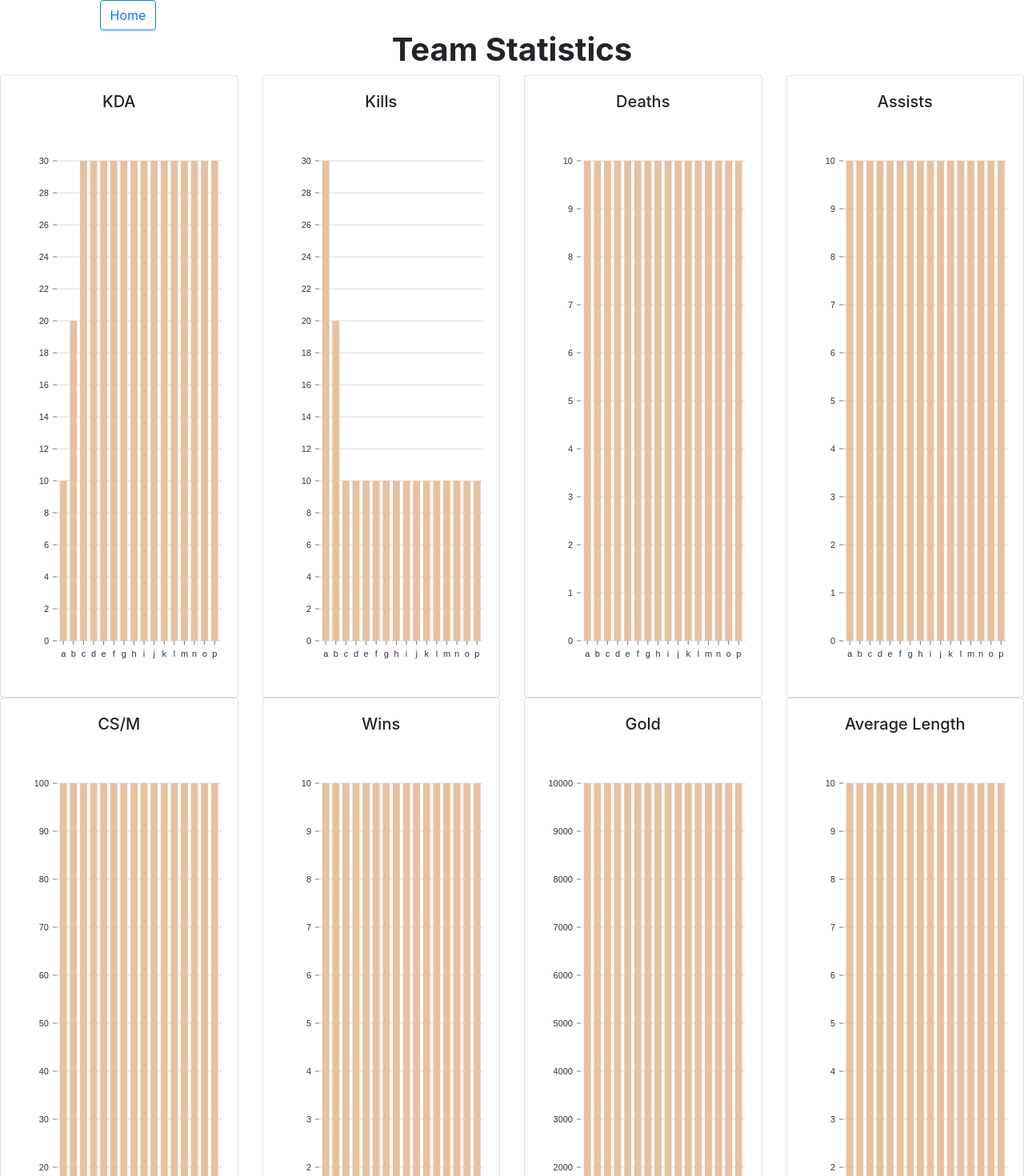
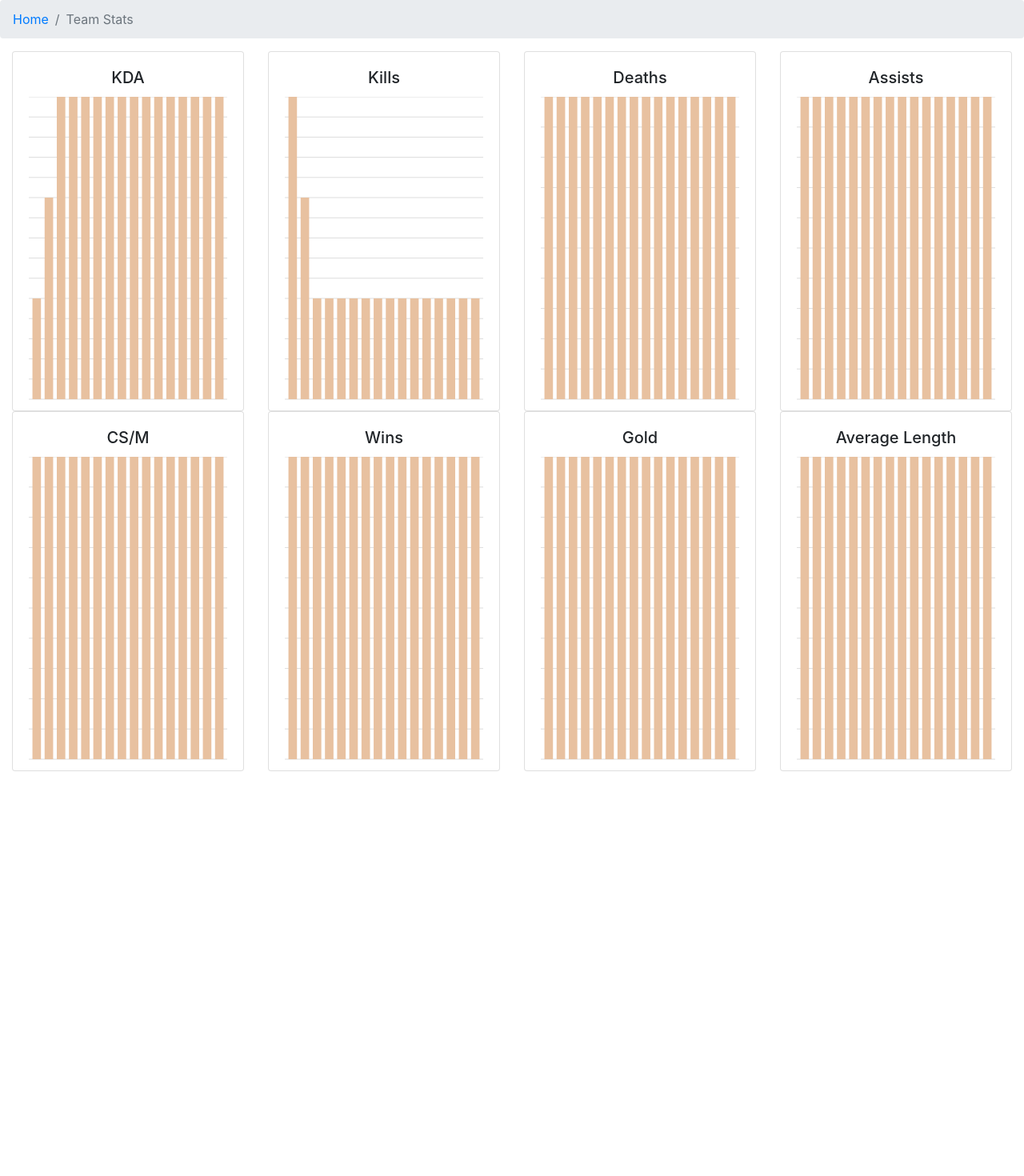
Before and after one commit to Juuiko/Tourney-Stats-Visualiser, a React (Create React App) app: page /team-stats in a window 1280 px wide. Shown: the top 1470 px of the page at 80% size. After the commit the page ends 979 px from the top, so only its background shows below. Built offline with nearby package versions, Linux system fonts and the light colour scheme.

Commit message:
Added fluid containers to every page and cleaned up titles

```diff
--- a/src/components/bar-chart.js
+++ /dev/null
@@ -1,68 +0,0 @@
-import React, { Component } from 'react'
-
-import 'bootstrap/dist/css/bootstrap.min.css'
-import { ResponsiveBar } from '@nivo/bar'
-import Data from '../media/teamStats.json'
-
-class BarChart extends Component {
-
-     MyResponsiveBar = ({ data }) => (
-         <ResponsiveBar
-             data={Data}
-             keys={[ this.props.keys ]}
-             indexBy="teamName"
-             margin={{ top: 50, right: 0, bottom: 50, left: 50 }}
-             padding={0.3}
-             colors={{ scheme: 'nivo' }}
-             defs={[
-                 {
-                     id: 'dots',
-                     type: 'patternDots',
-                     background: 'inherit',
-                     color: '#38bcb2',
-                     size: 4,
-                     padding: 1,
-                     stagger: true
-                 },
-                 {
-                     id: 'lines',
-                     type: 'patternLines',
-                     background: 'inherit',
-                     color: '#eed312',
-                     rotation: -45,
-                     lineWidth: 6,
-                     spacing: 10
-                 }
-             ]}
-             borderColor={{ from: 'color', modifiers: [ [ 'darker', 1.6 ] ] }}
-             axisTop={null}
-             axisRight={null}
-             axisBottom={{
-                 tickSize: 5,
-                 tickPadding: 5,
-                 tickRotation: 0,
-             }}
-             axisLeft={{
-                 tickSize: 5,
-                 tickPadding: 5,
-                 tickRotation: 0,
-             }}
-             enableLabel={false}
-             animate={true}
-             motionStiffness={90}
-             motionDamping={15}
-         />
-     )
-
-  render() {
-    return (
-      <div className="container">
-        <div className="row" style={{ height: '700px' }}>
-             {this.MyResponsiveBar(Data)}
-        </div>
-      </div>
-    )
-  }
-}
-
-export default BarChart
--- a/src/components/chart-card.js
+++ b/src/components/chart-card.js
@@ -1,14 +1,55 @@
 import Card from 'react-bootstrap/Card'
 import React, { Component } from 'react'
+import { ResponsiveBar } from '@nivo/bar'
 
 class GraphCard extends Component {
 
+     MyResponsiveBar = ({ data }) => (
+         <ResponsiveBar
+             data={this.props.data}
+             keys={[ this.props.graph ]}
+             indexBy={this.props.index}
+             margin={{ top: 0, right: 0, bottom: 30, left: 0 }}
+             padding={0.3}
+             colors={{ scheme: 'nivo' }}
+             defs={[
+                 {
+                     id: 'dots',
+                     type: 'patternDots',
+                     background: 'inherit',
+                     color: '#38bcb2',
+                     size: 4,
+                     padding: 1,
+                     stagger: true
+                 },
+                 {
+                     id: 'lines',
+                     type: 'patternLines',
+                     background: 'inherit',
+                     color: '#eed312',
+                     rotation: -45,
+                     lineWidth: 6,
+                     spacing: 10
+                 }
+             ]}
+             borderColor={{ from: 'color', modifiers: [ [ 'darker', 1.6 ] ] }}
+             axisTop={null}
+             axisRight={null}
+             axisBottom={null}
+             axisLeft={null}
+             enableLabel={false}
+             animate={true}
+             motionStiffness={90}
+             motionDamping={15}
+         />
+     )
+
   render() {
     return (
-      <Card onClick={this.onClick} tag="a" className="graph-card">
+      <Card onClick={this.onClick} tag="a" className="graph-card" style={{ height: '450px' }}>
         <Card.Body>
           <Card.Title className="card-title">{this.props.title}</Card.Title>
-          {this.props.graph}
+          {this.MyResponsiveBar(this.props.data)}
         </Card.Body>
       </Card>
     )
--- /dev/null
+++ b/src/media/playerStats.json
@@ -0,0 +1,197 @@
+[
+     {
+          "playerName": "a",
+          "kda": 10,
+          "kills": 30,
+          "deaths": 10,
+          "assists": 10,
+          "csm": 100,
+          "dpm": 10,
+          "vsm": 1000,
+          "killPart": 10,
+          "multiKills": 10,
+          "goldShare": 10
+     },
+     {
+          "playerName": "b",
+          "kda": 10,
+          "kills": 30,
+          "deaths": 10,
+          "assists": 10,
+          "csm": 100,
+          "dpm": 10,
+          "vsm": 1000,
+          "killPart": 10,
+          "multiKills": 10,
+          "goldShare": 10
+     },
+     {
+          "playerName": "c",
+          "kda": 10,
+          "kills": 30,
+          "deaths": 10,
+          "assists": 10,
+          "csm": 100,
+          "dpm": 10,
+          "vsm": 1000,
+          "killPart": 10,
+          "multiKills": 10,
+          "goldShare": 10
+     },
+     {
+          "playerName": "d",
+          "kda": 10,
+          "kills": 30,
+          "deaths": 10,
+          "assists": 10,
+          "csm": 100,
+          "dpm": 10,
+          "vsm": 1000,
+          "killPart": 10,
+          "multiKills": 10,
+          "goldShare": 10
+     },
+     {
+          "playerName": "e",
+          "kda": 10,
+          "kills": 30,
+          "deaths": 10,
+          "assists": 10,
+          "csm": 100,
+          "dpm": 10,
+          "vsm": 1000,
+          "killPart": 10,
+          "multiKills": 10,
+          "goldShare": 10
+     },
+     {
+          "playerName": "f",
+          "kda": 10,
+          "kills": 30,
+          "deaths": 10,
+          "assists": 10,
+          "csm": 100,
+          "dpm": 10,
+          "vsm": 1000,
+          "killPart": 10,
+          "multiKills": 10,
+          "goldShare": 10
+     },
+     {
+          "playerName": "g",
+          "kda": 10,
+          "kills": 30,
+          "deaths": 10,
+          "assists": 10,
+          "csm": 100,
+          "dpm": 10,
+          "vsm": 1000,
+          "killPart": 10,
+          "multiKills": 10,
+          "goldShare": 10
+     },
+     {
+          "playerName": "h",
+          "kda": 10,
+          "kills": 30,
+          "deaths": 10,
+          "assists": 10,
+          "csm": 100,
+          "dpm": 10,
+          "vsm": 1000,
+          "killPart": 10,
+          "multiKills": 10,
+          "goldShare": 10
+     },
+     {
+          "playerName": "i",
+          "kda": 10,
+          "kills": 30,
+          "deaths": 10,
+          "assists": 10,
+          "csm": 100,
+          "dpm": 10,
+          "vsm": 1000,
+          "killPart": 10,
+          "multiKills": 10,
+          "goldShare": 10
+     },
+     {
+          "playerName": "j",
+          "kda": 10,
+          "kills": 30,
+          "deaths": 10,
+          "assists": 10,
+          "csm": 100,
+          "dpm": 10,
+          "vsm": 1000,
+          "killPart": 10,
+          "multiKills": 10,
+          "goldShare": 10
+     },
+     {
+          "playerName": "k",
+          "kda": 10,
+          "kills": 30,
+          "deaths": 10,
+          "assists": 10,
+          "csm": 100,
+          "dpm": 10,
+          "vsm": 1000,
+          "killPart": 10,
+          "multiKills": 10,
+          "goldShare": 10
+     },
+     {
+          "playerName": "l",
+          "kda": 10,
+          "kills": 30,
+          "deaths": 10,
+          "assists": 10,
+          "csm": 100,
+          "dpm": 10,
+          "vsm": 1000,
+          "killPart": 10,
+          "multiKills": 10,
+          "goldShare": 10
+     },
+     {
+          "playerName": "m",
+          "kda": 10,
+          "kills": 30,
+          "deaths": 10,
+          "assists": 10,
+          "csm": 100,
+          "dpm": 10,
+          "vsm": 1000,
+          "killPart": 10,
+          "multiKills": 10,
+          "goldShare": 10
+     },
+     {
+          "playerName": "n",
+          "kda": 10,
+          "kills": 30,
+          "deaths": 10,
+          "assists": 10,
+          "csm": 100,
+          "dpm": 10,
+          "vsm": 1000,
+          "killPart": 10,
+          "multiKills": 10,
+          "goldShare": 10
+     },
+     {
+          "playerName": "o",
+          "kda": 10,
+          "kills": 30,
+          "deaths": 10,
+          "assists": 10,
+          "csm": 100,
+          "dpm": 10,
+          "vsm": 1000,
+          "killPart": 10,
+          "multiKills": 10,
+          "goldShare": 10
+     }
+]
--- a/src/pages/homepage.jsx
+++ b/src/pages/homepage.jsx
@@ -20,13 +20,13 @@ class HomePage extends Component {
 
   render() {
     return (
-      <div className="container col-md-12">
+      <div className="container-fluid">
            <TitleContainer
              title="Welcome to the Quantex Captain's Draft Stats Homepage!"
              subtitle="A web app to visualise player, team & champion stats along the course of the tournament."
            ></TitleContainer>
         <div className="row">
-        <ListGroup variant="flush" className="col-md-3 col-sm-6 p-3">
+        <ListGroup variant="flush" className="col-md-3 p-3">
           <ListGroup.Item><h4><b>Weekly Games (22-29):</b></h4></ListGroup.Item>
           <ListGroup.Item>HongFudge vs Corona Greens : 0 - 0</ListGroup.Item>
           <ListGroup.Item>Niallation vs Clint's Angels : <span style={{color: 'green'}}>2</span> - <span style={{color: 'red'}}>0</span></ListGroup.Item>
--- a/src/pages/player-stats.jsx
+++ b/src/pages/player-stats.jsx
@@ -1,124 +1,103 @@
 import React, { Component } from 'react'
+import { Link } from 'react-router-dom'
 
 import 'bootstrap/dist/css/bootstrap.min.css'
+import CardDeck from 'react-bootstrap/CardDeck'
+import Breadcrumb from 'react-bootstrap/Breadcrumb'
 import TitleContainer from '../components/title-container'
+import Card from '../components/chart-card'
 import NavButton from '../components/nav-button'
-import { ResponsiveBar } from '@nivo/bar'
-import Data from '../media/data2.json'
+import Data from '../media/playerStats.json'
 
-class HomePage extends Component {
-
-     MyResponsiveBar = ({ data }) => (
-         <ResponsiveBar
-             data={Data}
-             keys={[ 'hot dog', 'burger', 'sandwich', 'kebab', 'fries', 'donut' ]}
-             indexBy="country"
-             margin={{ top: 50, right: 130, bottom: 50, left: 60 }}
-             padding={0.3}
-             colors={{ scheme: 'nivo' }}
-             defs={[
-                 {
-                     id: 'dots',
-                     type: 'patternDots',
-                     background: 'inherit',
-                     color: '#38bcb2',
-                     size: 4,
-                     padding: 1,
-                     stagger: true
-                 },
-                 {
-                     id: 'lines',
-                     type: 'patternLines',
-                     background: 'inherit',
-                     color: '#eed312',
-                     rotation: -45,
-                     lineWidth: 6,
-                     spacing: 10
-                 }
-             ]}
-             fill={[
-                 {
-                     match: {
-                         id: 'fries'
-                     },
-                     id: 'dots'
-                 },
-                 {
-                     match: {
-                         id: 'sandwich'
-                     },
-                     id: 'lines'
-                 }
-             ]}
-             borderColor={{ from: 'color', modifiers: [ [ 'darker', 1.6 ] ] }}
-             axisTop={null}
-             axisRight={null}
-             axisBottom={{
-                 tickSize: 5,
-                 tickPadding: 5,
-                 tickRotation: 0,
-                 legend: 'country',
-                 legendPosition: 'middle',
-                 legendOffset: 32
-             }}
-             axisLeft={{
-                 tickSize: 5,
-                 tickPadding: 5,
-                 tickRotation: 0,
-                 legend: 'food',
-                 legendPosition: 'middle',
-                 legendOffset: -40
-             }}
-             labelSkipWidth={12}
-             labelSkipHeight={12}
-             labelTextColor={{ from: 'color', modifiers: [ [ 'darker', 1.6 ] ] }}
-             legends={[
-                 {
-                     dataFrom: 'keys',
-                     anchor: 'bottom-right',
-                     direction: 'column',
-                     justify: false,
-                     translateX: 120,
-                     translateY: 0,
-                     itemsSpacing: 2,
-                     itemWidth: 100,
-                     itemHeight: 20,
-                     itemDirection: 'left-to-right',
-                     itemOpacity: 0.85,
-                     symbolSize: 20,
-                     effects: [
-                         {
-                             on: 'hover',
-                             style: {
-                                 itemOpacity: 1
-                             }
-                         }
-                     ]
-                 }
-             ]}
-             animate={true}
-             motionStiffness={90}
-             motionDamping={15}
-         />
-     )
+class PlayerStats extends Component {
 
   render() {
     return (
-      <div className="ChampStats">
-        <div className="row">
-           <NavButton text="Home" link="/"></NavButton>
-           <NavButton text="List All" link="/player-stats/list"></NavButton>
-           <TitleContainer
-             title="Player Stats!"
-             subtitle="Misc player stats"
-           ></TitleContainer>
-        </div>
-        <div className="row" style={{ height: '700px' }}>
-             {this.MyResponsiveBar(Data)}
+      <div className="home">
+      <Breadcrumb>
+        <Breadcrumb.Item><Link to="/">Home</Link></Breadcrumb.Item>
+        <Breadcrumb.Item active>Player Stats</Breadcrumb.Item>
+      </Breadcrumb>
+
+        <div className="container-fluid">
+        <CardDeck className="deck">
+          <Card
+           title="KDA"
+           history={this.props.history}
+           graph="kda"
+           data={Data}
+           index="playerName"
+          />
+          <Card
+           title="Kills"
+           history={this.props.history}
+           graph="kills"
+           data={Data}
+           index="playerName"
+          />
+          <Card
+           title="Deaths"
+           history={this.props.history}
+           graph="deaths"
+           data={Data}
+           index="playerName"
+          />
+          <Card
+           title="Assists"
+           history={this.props.history}
+           graph="assists"
+           data={Data}
+           index="playerName"
+          />
+          </CardDeck>
+          <CardDeck className="deck">
+          <Card
+           title="CS/M"
+           history={this.props.history}
+           graph="csm"
+           data={Data}
+           index="playerName"
+          />
+          <Card
+           title="DP/M"
+           history={this.props.history}
+           graph="dpm"
+           data={Data}
+           index="playerName"
+          />
+          <Card
+           title="VS/M"
+           history={this.props.history}
+           graph="vsm"
+           data={Data}
+           index="playerName"
+          />
+          <Card
+           title="Kill Part"
+           history={this.props.history}
+           graph="killPart"
+           data={Data}
+           index="playerName"
+          />
+          <Card
+           title="Multi Kills"
+           history={this.props.history}
+           graph="killPart"
+           data={Data}
+           index="playerName"
+          />
+          <Card
+           title="Gold Share"
+           history={this.props.history}
+           graph="goldShare"
+           data={Data}
+           index="playerName"
+          />
+        </CardDeck>
         </div>
       </div>
     )
   }
 }
 
-export default HomePage
+export default PlayerStats
--- a/src/pages/team-stats.jsx
+++ b/src/pages/team-stats.jsx
@@ -1,109 +1,83 @@
 import React, { Component } from 'react'
+import { Link } from 'react-router-dom'
 
 import 'bootstrap/dist/css/bootstrap.min.css'
+import CardDeck from 'react-bootstrap/CardDeck'
+import Breadcrumb from 'react-bootstrap/Breadcrumb'
 import TitleContainer from '../components/title-container'
 import Card from '../components/chart-card'
-import Bar from '../components/bar-chart'
 import NavButton from '../components/nav-button'
-import CardDeck from 'react-bootstrap/CardDeck'
+import Data from '../media/teamStats.json'
 
 class TeamStats extends Component {
 
   render() {
     return (
       <div className="home">
-      <NavButton text="Home" link="/"></NavButton>
+      <Breadcrumb>
+        <Breadcrumb.Item><Link to="/">Home</Link></Breadcrumb.Item>
+        <Breadcrumb.Item active>Team Stats</Breadcrumb.Item>
+      </Breadcrumb>
 
-        <div className="row">
-           <TitleContainer
-             title="Team Statistics"
-             subtitle=""
-           ></TitleContainer>
-        </div>
-
-        <div className="deck-container">
+        <div className="container-fluid">
              <CardDeck className="deck">
                     <Card
                       title="KDA"
                       history={this.props.history}
-            graph={
-              <Bar
-                keys="kda"
-                fullGraph={false}
-              />
-            }
+                      graph="kda"
+                      data={Data}
+                      index="teamName"
                     />
                     <Card
                       title="Kills"
                       history={this.props.history}
-            graph={
-              <Bar
-                keys="kills"
-                fullGraph={false}
-              />
-            }
+                      graph="kills"
+                      data={Data}
+                      index="teamName"
                     />
                     <Card
                       title="Deaths"
                       history={this.props.history}
-            graph={
-              <Bar
-                keys="deaths"
-                fullGraph={false}
-              />
-            }
+                      graph="deaths"
+                      data={Data}
+                      index="teamName"
                     />
                     <Card
                       title="Assists"
                       history={this.props.history}
-            graph={
-              <Bar
-                keys="assists"
-                fullGraph={false}
-              />
-            }
+                      graph="assists"
+                      data={Data}
+                      index="teamName"
                     />
                </CardDeck>
                <CardDeck className="deck">
                     <Card
                       title="CS/M"
                       history={this.props.history}
-            graph={
-              <Bar
-                keys="csm"
-                fullGraph={false}
-              />
-            }
+                      graph="csm"
+                      data={Data}
+                      index="teamName"
                     />
                     <Card
                       title="Wins"
                       history={this.props.history}
-            graph={
-              <Bar
-                keys="wins"
-                fullGraph={false}
-              />
-            }
+                      graph="wins"
+                      data={Data}
+                      index="teamName"
                     />
                     <Card
                       title="Gold"
                       history={this.props.history}
-            graph={
-              <Bar
-                keys="gold"
-                fullGraph={false}
-              />
-            }
+                      graph="gold"
+                      data={Data}
+                      index="teamName"
                     />
                     <Card
                       title="Average Length"
                       history={this.props.history}
-            graph={
-              <Bar
-                keys="averageLength"
-                fullGraph={false}
-              />
-            }
+                      graph="averageLength"
+                      data={Data}
+                      index="teamName"
                     />
              </CardDeck>
         </div>
```
Lines whose indentation alone changed are shown as unchanged.
